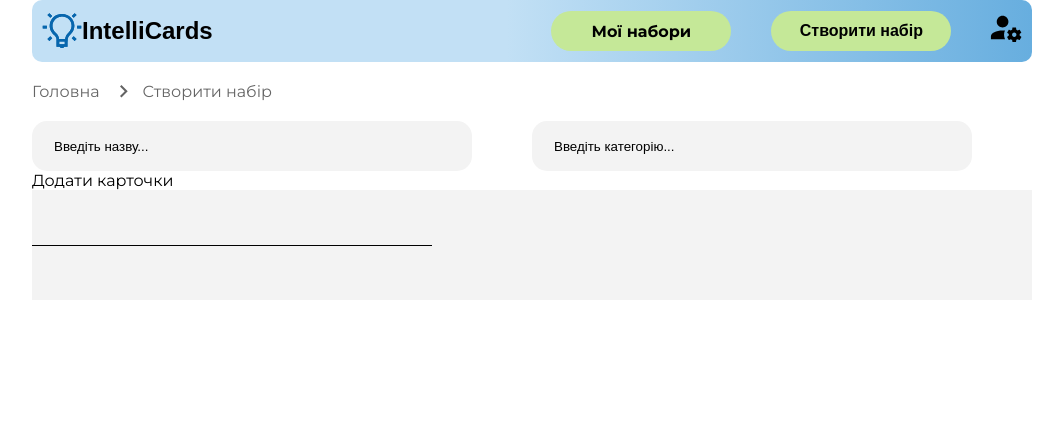
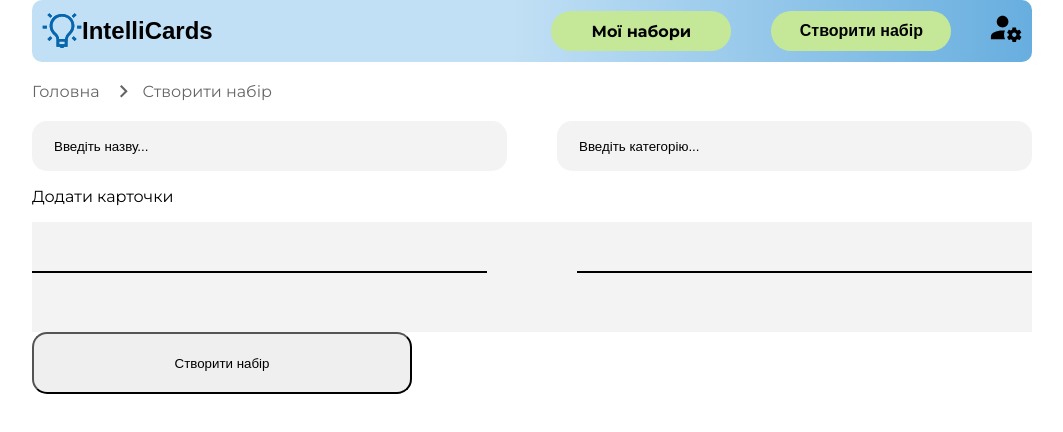
Before and after one commit to DenLehenkyi/IntelliCards, a Next.js app in the folder intellicards/: page /CreateSet in a window 1280 px wide. Shown: the top 432 px of the page, without its empty margins (108-1171 px from the left). Built offline with nearby package versions, Linux system fonts and the light colour scheme.

Commit message:
input fields

```diff
--- a/intellicards/pages/CreateSet.js
+++ b/intellicards/pages/CreateSet.js
@@ -25,27 +25,29 @@ export default function CreateSet() {
           onChange={(e) => setCategory(e.target.value)}
         ></StyledInput>
       </StyledDiv>
-      Додати карточки
+
+      <StyledText>Додати карточки</StyledText>
+
       <StyledQuestionDiv>
         <QuestionAnswerLine />
+        <QuestionAnswerLine />
       </StyledQuestionDiv>
+      <AddSet>Створити набір</AddSet>
     </Center>
   );
 }
-
-const StyledDiv = styled.div`
-  display: flex;
-  align-items: center;
-  margin-top: 20px;
+const AddSet = styled.button`
+  width: 380px;
+  height: 62px;
+  border-radius:15px;
 `;
-
+const StyledText = styled.p``;
 const StyledInput = styled.input`
-  width: 500px;
+  width: 800px;
   height: 50px;
   border-radius: 15px;
   background-color: #f3f3f3;
   border: none;
-  margin-right: 60px;
 
   &::placeholder {
     color: black;
@@ -54,16 +56,30 @@ const StyledInput = styled.input`
   }
 `;
 
+const QuestionAnswerLine = styled.input`
+  width: 460px;
+  height: 0.1px;
+  border: none;
+  background-color: black;
+  border: 0.1;
+  margin-bottom: 10px; /* Adjust as needed */
+`;
+const StyledDiv = styled.div`
+  display: flex;
+  align-items: center;
+  margin-top: 20px;
+  width: 1000px;
+  & > ${StyledInput}:first-child {
+    margin-right: 50px; /* Додайте потрібний вам відступ між елементами */
+  }
+`;
 const StyledQuestionDiv = styled.div`
   display: flex;
   align-items: center;
   height: 110px;
   background-color: #f3f3f3;
   width: 1000px;
+  & > ${QuestionAnswerLine}:first-child {
+    margin-right: 90px;
+  }
 `;
-
-const QuestionAnswerLine = styled.div`
-  width: 400px;
-  height: 1px;
-  background-color: black;
-`;
```
